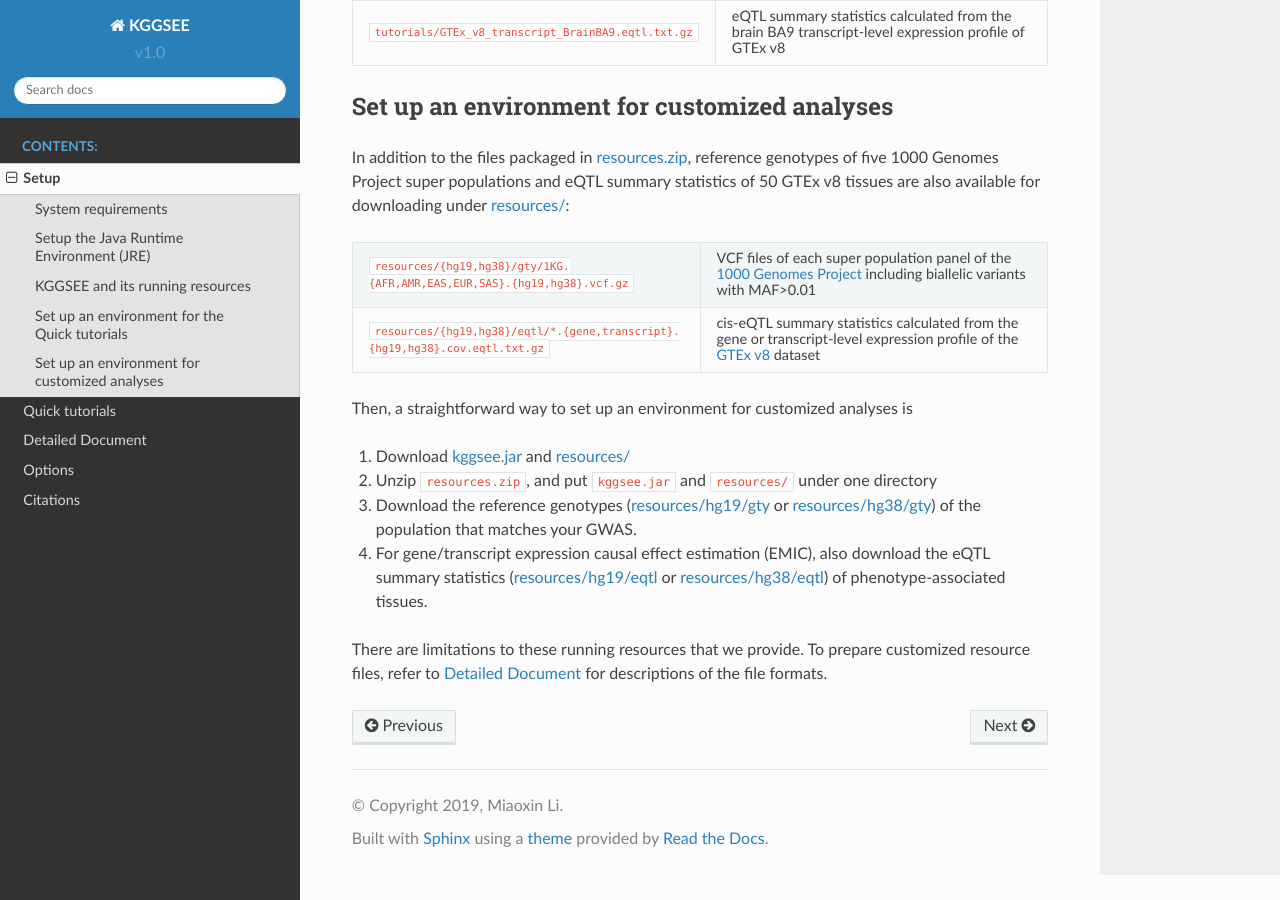
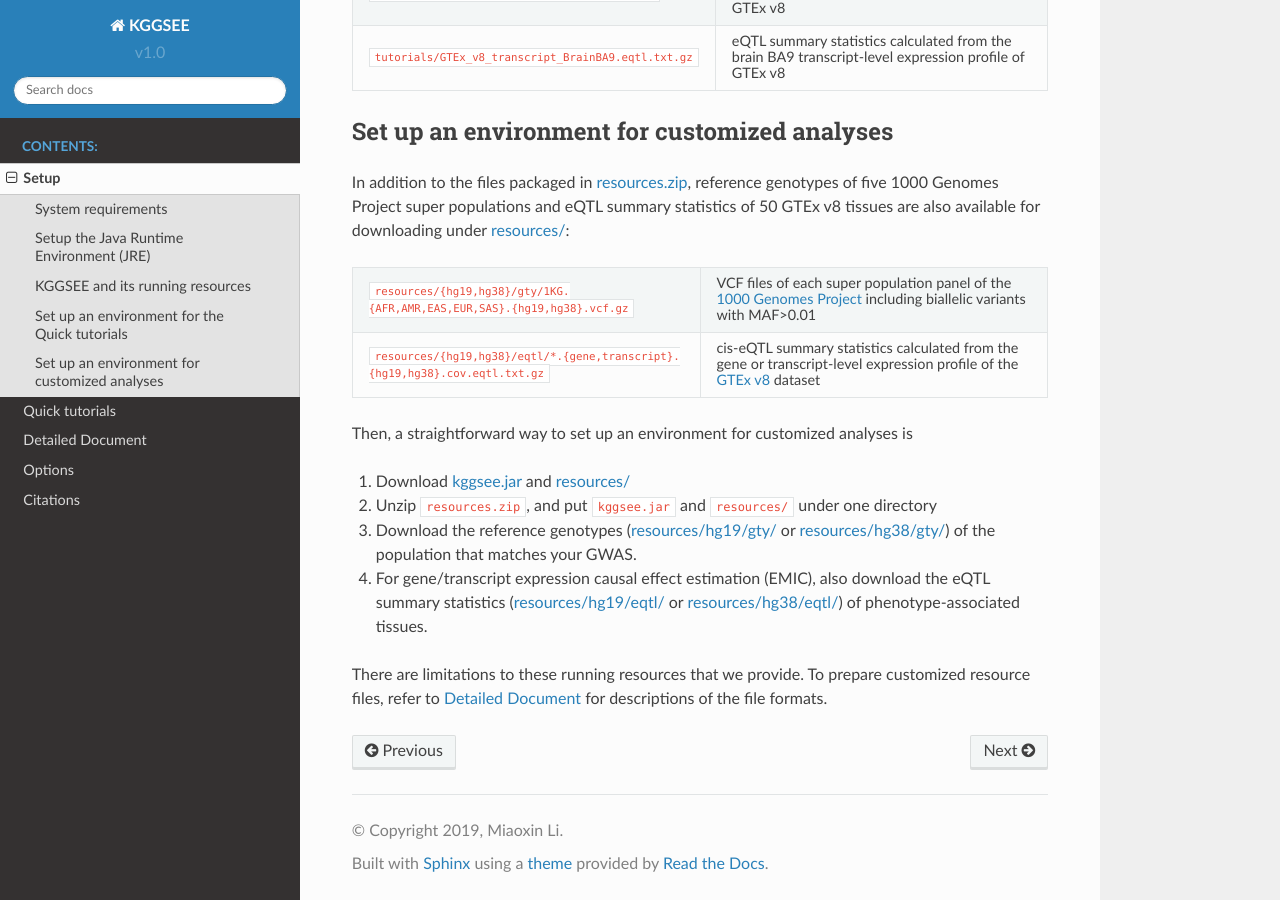
Before and after one commit to pmglab/KGGSEE, a Sphinx documentation site: the page built from doc/source/setup.rst, in a window 1280 px wide and 900 px high, scrolled down 1892 px. Built offline with Sphinx 7.4.7 and the Read the Docs theme 2.0.0, drawn with Linux system fonts in a browser that asks for light colours; some of the changed text lies outside the part shown.

```diff
--- a/doc/source/setup.rst
+++ b/doc/source/setup.rst
@@ -134,7 +134,7 @@ Then, a straightforward way to set up an environment for customized analyses is
 
 #. Download `kggsee.jar <https://pmglab.top/kggsee/download/lib/v1/kggsee.jar>`_ and `resources/ <https://mailsysueducn-my.sharepoint.com/:f:/g/personal/limiaoxin_mail_sysu_edu_cn/EpXRqLXIToZItErUHiDNDO0BM29gbEn1-Grs14D_EqORJQ?e=0ZjvlN>`_
 #. Unzip ``resources.zip``, and put ``kggsee.jar`` and ``resources/`` under one directory
-#. Download the reference genotypes (`resources/hg19/gty <https://mailsysueducn-my.sharepoint.com/:f:/g/personal/limiaoxin_mail_sysu_edu_cn/Etg8dblAlUtGhtyN9RO49e0BvkXzgZj6Byy7PtNOUdLMMA?e=ks1hm1>`_ or `resources/hg38/gty <https://mailsysueducn-my.sharepoint.com/:f:/g/personal/limiaoxin_mail_sysu_edu_cn/Ep3EPaJSEqtAk_Eh7I7X4OwB9MDNe-LEwGUTFGC1V__O-A?e=d3KbyH>`_) of the population that matches your GWAS.
-#. For gene/transcript expression causal effect estimation (EMIC), also download the eQTL summary statistics (`resources/hg19/eqtl <https://mailsysueducn-my.sharepoint.com/:f:/g/personal/limiaoxin_mail_sysu_edu_cn/EnhWhqLUNcpOrh6O3enFvCUBRvQ13v2970tcpOnNmmlKyg?e=1jkl06>`_ or `resources/hg38/eqtl <https://mailsysueducn-my.sharepoint.com/:f:/g/personal/limiaoxin_mail_sysu_edu_cn/EtWxtqj5HTRHsEw4IiZ9xAMBu9S8Defi67pmL3_rNUjb9w?e=ufFapJ>`_) of phenotype-associated tissues.
+#. Download the reference genotypes (`resources/hg19/gty/ <https://mailsysueducn-my.sharepoint.com/:f:/g/personal/limiaoxin_mail_sysu_edu_cn/Etg8dblAlUtGhtyN9RO49e0BvkXzgZj6Byy7PtNOUdLMMA?e=ks1hm1>`_ or `resources/hg38/gty/ <https://mailsysueducn-my.sharepoint.com/:f:/g/personal/limiaoxin_mail_sysu_edu_cn/Ep3EPaJSEqtAk_Eh7I7X4OwB9MDNe-LEwGUTFGC1V__O-A?e=d3KbyH>`_) of the population that matches your GWAS.
+#. For gene/transcript expression causal effect estimation (EMIC), also download the eQTL summary statistics (`resources/hg19/eqtl/ <https://mailsysueducn-my.sharepoint.com/:f:/g/personal/limiaoxin_mail_sysu_edu_cn/EnhWhqLUNcpOrh6O3enFvCUBRvQ13v2970tcpOnNmmlKyg?e=1jkl06>`_ or `resources/hg38/eqtl/ <https://mailsysueducn-my.sharepoint.com/:f:/g/personal/limiaoxin_mail_sysu_edu_cn/EtWxtqj5HTRHsEw4IiZ9xAMBu9S8Defi67pmL3_rNUjb9w?e=ufFapJ>`_) of phenotype-associated tissues.
 
 There are limitations to these running resources that we provide. To prepare customized resource files, refer to :ref:`Detailed Document <detailed_document>` for descriptions of the file formats.
```
Also changed, not shown: other parts of doc/source/setup.rst (+1 -1 lines).
